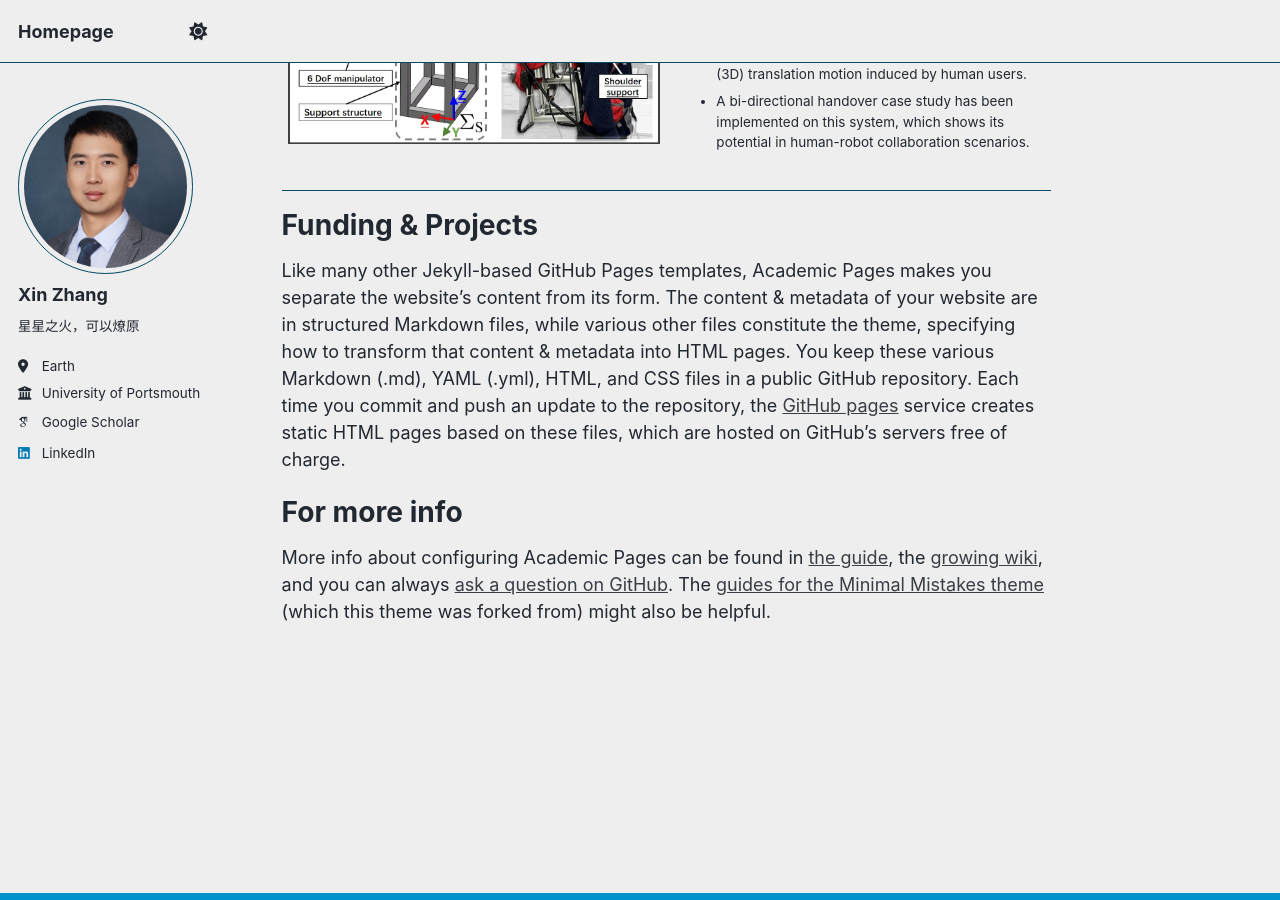
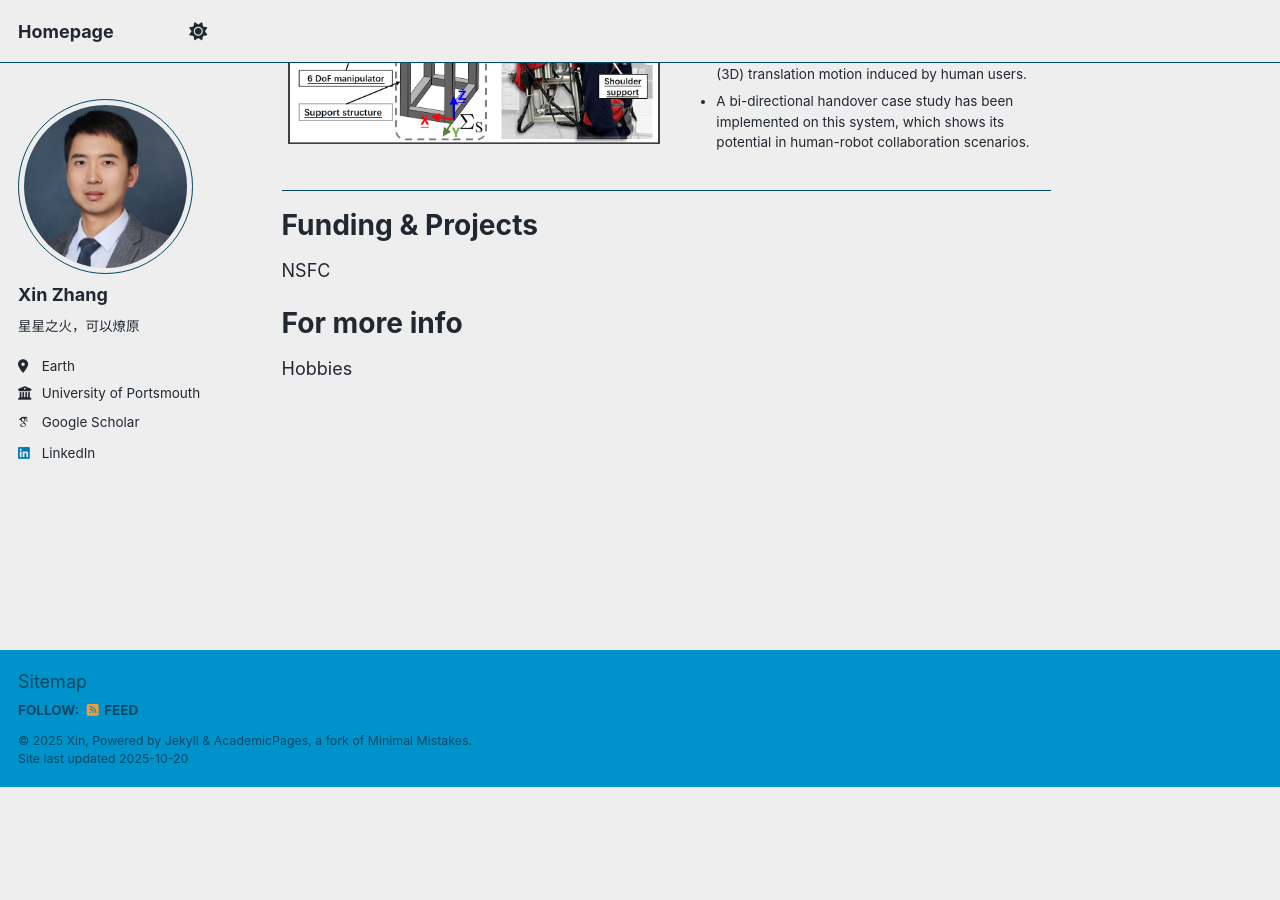
Before and after one commit to Mansion-ZX/Mansion-ZX.github.io, a Jekyll site: the page built from _pages/about.md, in a window 1280 px wide and 900 px high, scrolled down 3730 px. Built offline with Jekyll 4.4.1, drawn with Linux system fonts in a browser that asks for light colours; some web fonts are replaced; a script that is not in the unit is left out; after the commit the page ends 4517 px from its top, so only the background shows below that.

Commit message:
Update about.md

```diff
--- a/_pages/about.md
+++ b/_pages/about.md
@@ -124,8 +124,8 @@ Du, Y., **Zhang, X.***, Leonori, M., Balatti, P., Jin, J., Wang, Q., & Ajoudani,
 
 Funding & Projects
 ======
-Like many other Jekyll-based GitHub Pages templates, Academic Pages makes you separate the website's content from its form. The content & metadata of your website are in structured Markdown files, while various other files constitute the theme, specifying how to transform that content & metadata into HTML pages. You keep these various Markdown (.md), YAML (.yml), HTML, and CSS files in a public GitHub repository. Each time you commit and push an update to the repository, the [GitHub pages](https://pages.github.com/) service creates static HTML pages based on these files, which are hosted on GitHub's servers free of charge.
+NSFC
 
 For more info
 ======
-More info about configuring Academic Pages can be found in [the guide](https://academicpages.github.io/markdown/), the [growing wiki](https://github.com/academicpages/academicpages.github.io/wiki), and you can always [ask a question on GitHub](https://github.com/academicpages/academicpages.github.io/discussions). The [guides for the Minimal Mistakes theme](https://mmistakes.github.io/minimal-mistakes/docs/configuration/) (which this theme was forked from) might also be helpful.
+Hobbies
```
